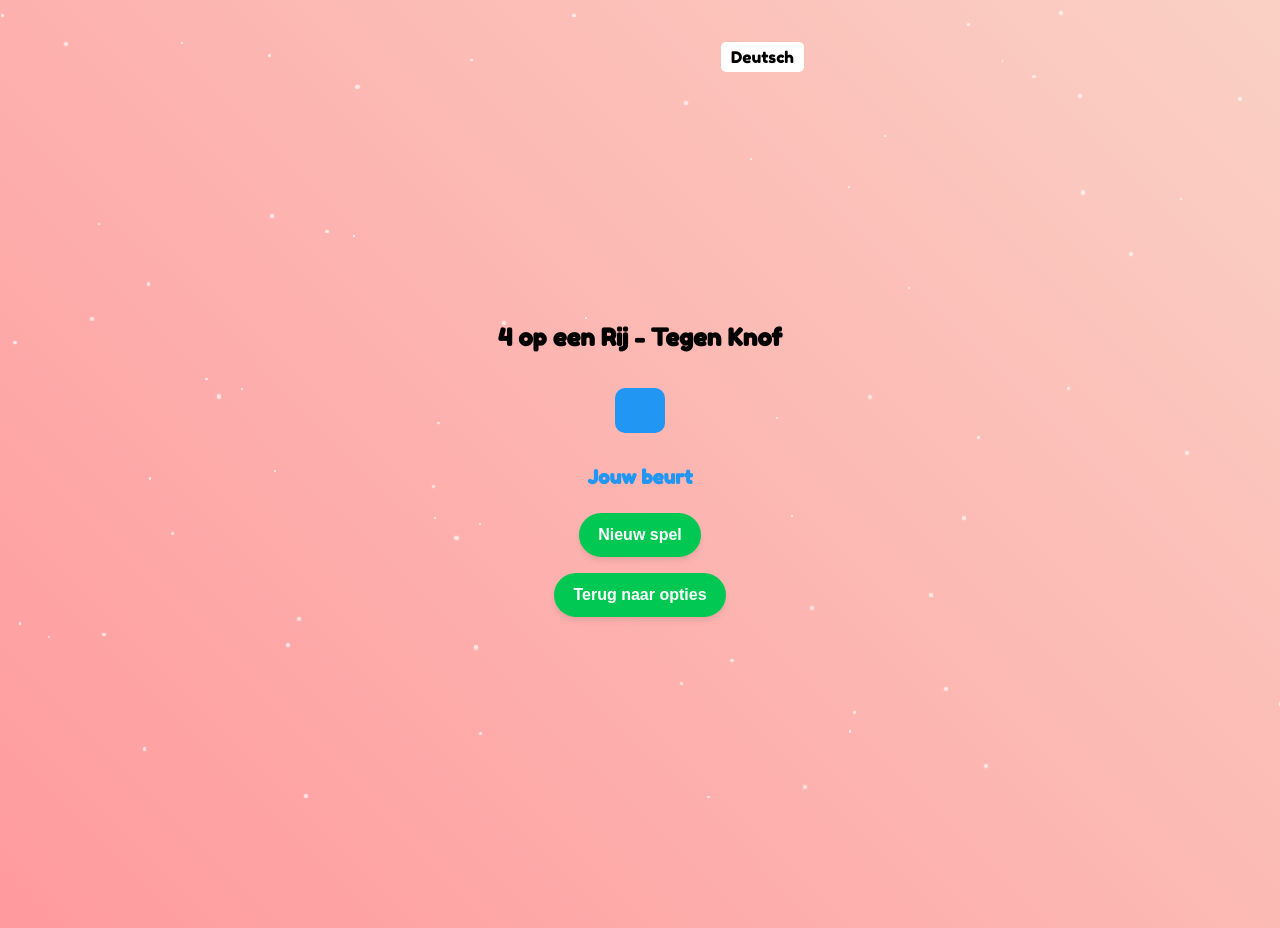
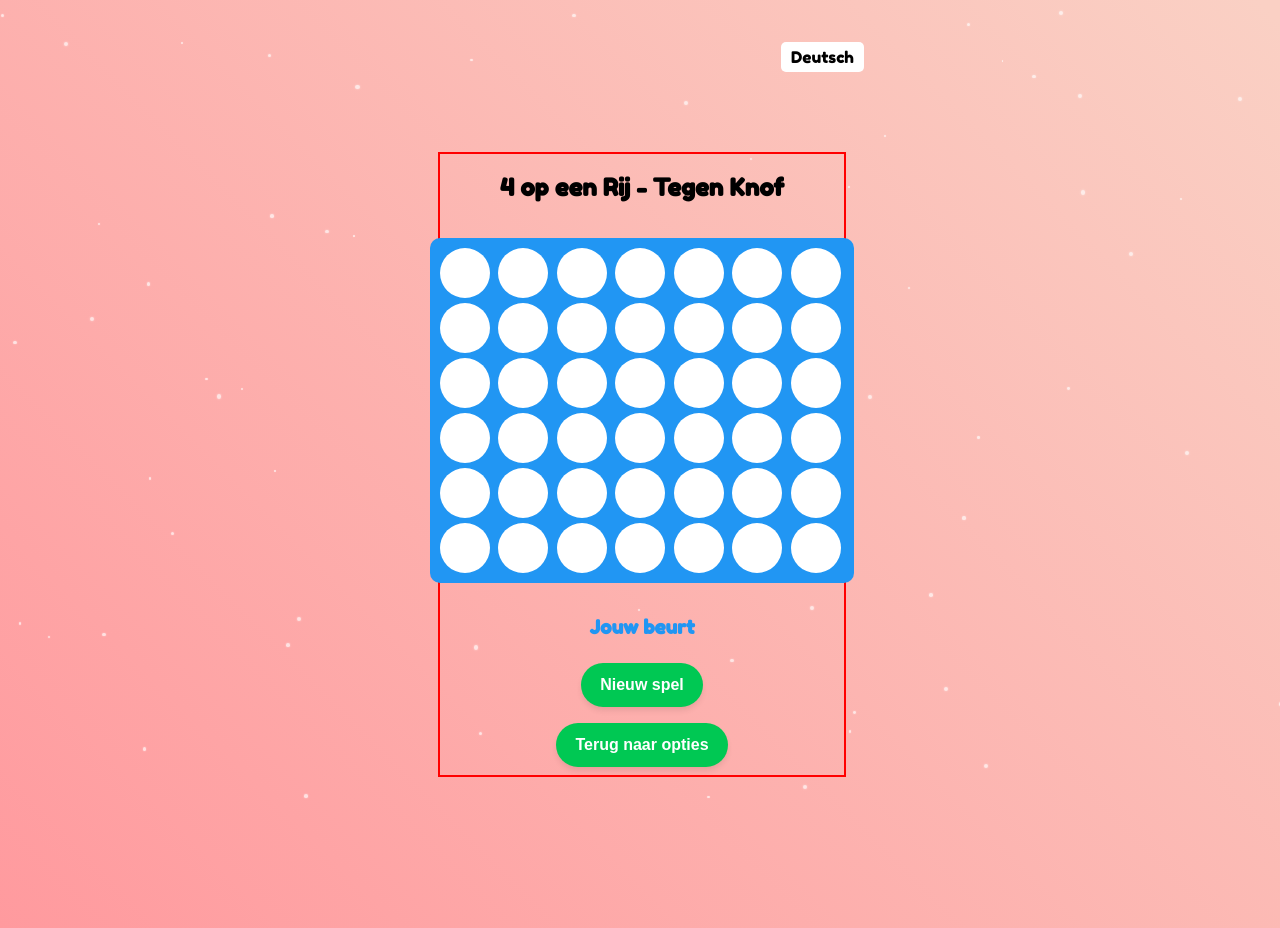
Before and after one commit to campique/rheezerbelten-webapp, a React (Create React App) app: page /games/connect-four/vs-knof in a window 1280 px wide. Built offline with nearby package versions, Linux system fonts and the light colour scheme; the HTML template or start-up script is replaced by a standard one.

Commit message:
Update ConnectFourVsKnof.js

```diff
--- a/src/games/ConnectFourVsKnof.js
+++ b/src/games/ConnectFourVsKnof.js
@@ -9,6 +9,7 @@ const GameWrapper = styled.div`
   width: 100%;
   max-width: 600px;
   margin: 0 auto;
+  border: 2px solid red; // Toegevoegd om de grenzen van de component te zien
 `;
 
 const Board = styled.div`
@@ -19,11 +20,13 @@ const Board = styled.div`
   padding: 10px;
   border-radius: 10px;
   margin: 1rem 0;
+  width: 100%;
+  max-width: 500px; // Toegevoegd om een maximale breedte te geven
 `;
 
 const Cell = styled.div`
-  width: 100%;
-  padding-bottom: 100%;
+  width: 50px;
+  height: 50px;
   background: white;
   border-radius: 50%;
   position: relative;
@@ -78,19 +81,31 @@ const ConnectFourVsKnof = () => {
   const [currentPlayer, setCurrentPlayer] = useState('red');
   const [gameActive, setGameActive] = useState(true);
   const [status, setStatus] = useState('Jouw beurt');
+  const [isKnofThinking, setIsKnofThinking] = useState(false);
+
+  useEffect(() => {
+    console.log('Initial game state:', gameState);
+    console.log('Board rendered');
+  }, []);
+
+  useEffect(() => {
+    console.log('Game State:', gameState);
+  }, [gameState]);
 
   useEffect(() => {
     if (currentPlayer === 'yellow' && gameActive) {
+      setIsKnofThinking(true);
       setTimeout(makeKnofMove, 1000);
     }
   }, [currentPlayer, gameActive]);
 
   const handleCellClick = (col) => {
-    if (!gameActive || currentPlayer !== 'red') return;
+    if (!gameActive || currentPlayer !== 'red' || isKnofThinking) return;
     makeMove(col);
   };
 
   const makeMove = (col) => {
+    try {
       const updatedState = [...gameState];
       for (let row = 5; row >= 0; row--) {
         if (updatedState[row][col] === '') {
@@ -109,11 +124,17 @@ const ConnectFourVsKnof = () => {
           break;
         }
       }
+    } catch (error) {
+      console.error('Error in makeMove:', error);
+      setStatus('Er is een fout opgetreden. Probeer het opnieuw.');
+    }
   };
 
   const makeKnofMove = () => {
+    console.log('Knof is making a move');
     const bestMove = findBestMove();
     makeMove(bestMove);
+    setIsKnofThinking(false);
   };
 
   const findBestMove = () => {
```
Lines whose indentation alone changed are shown as unchanged.
